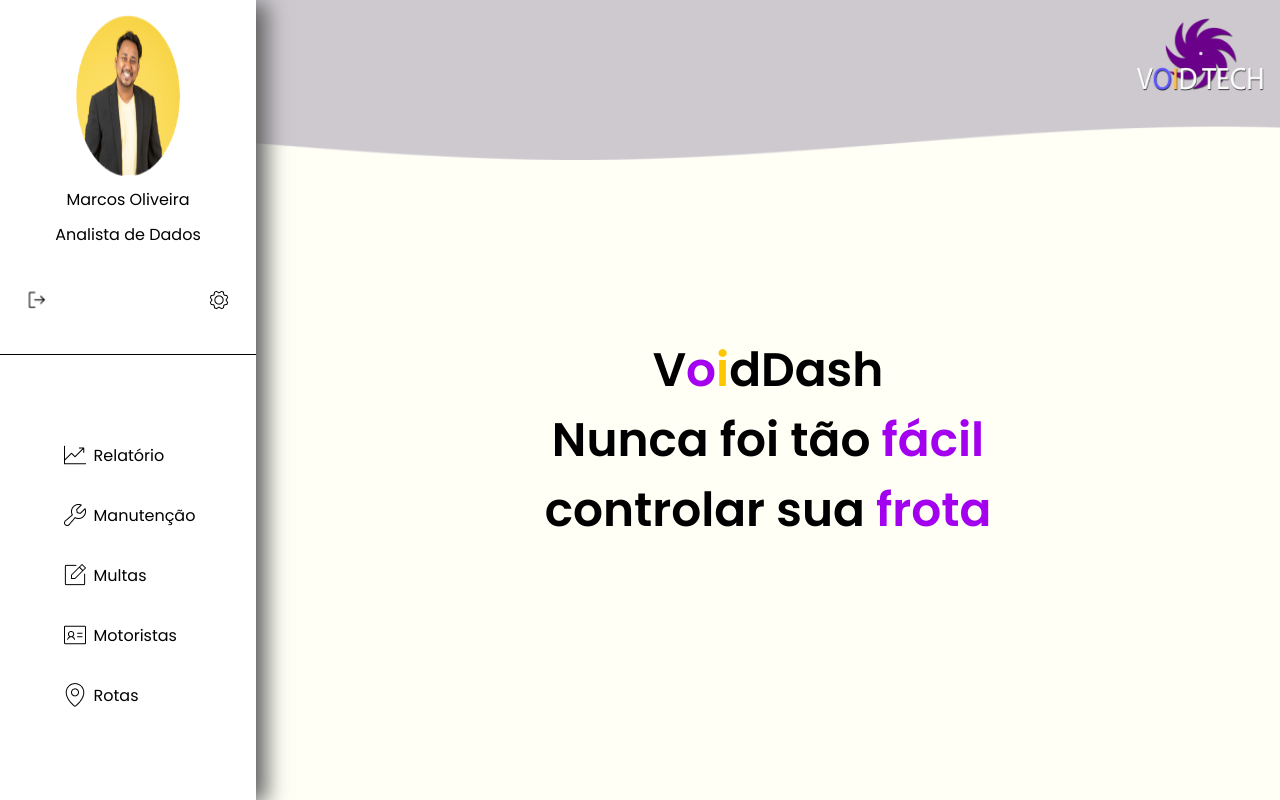
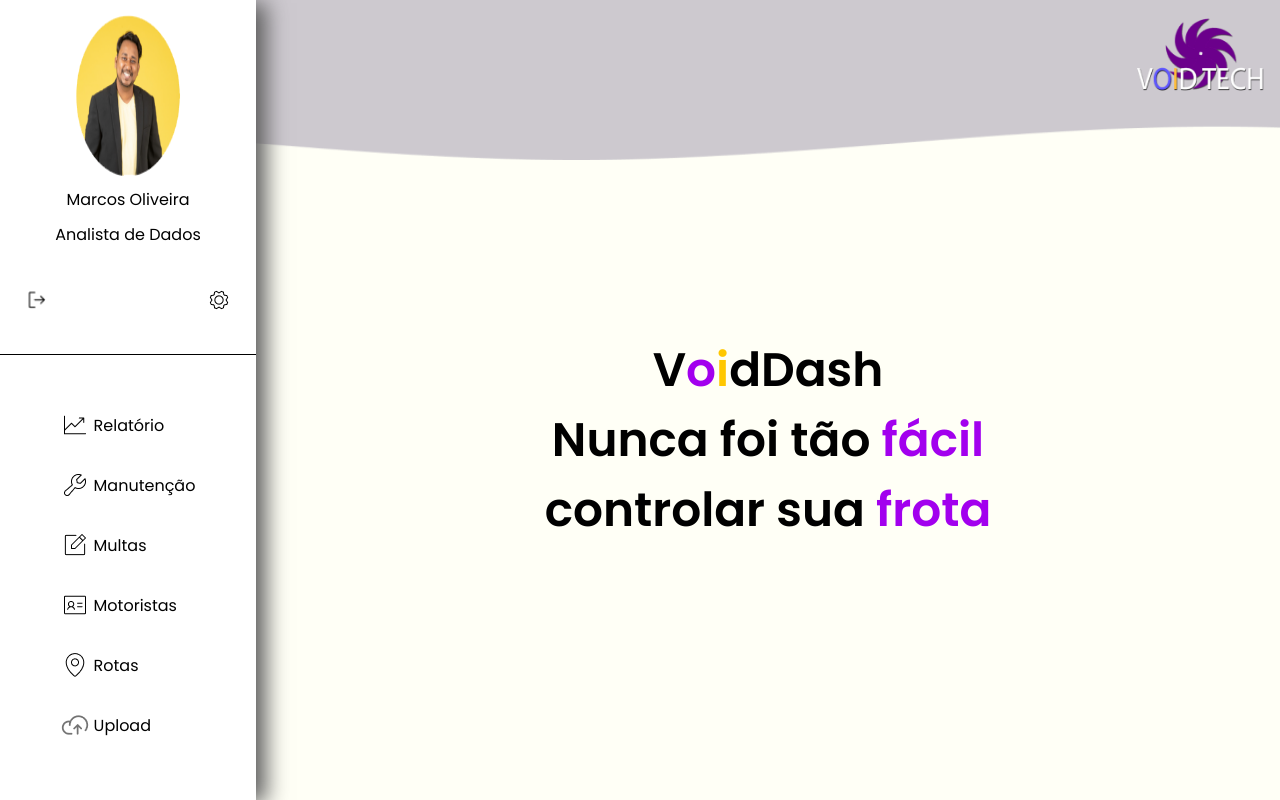
Before and after one commit to GustavoGomesDaSilva/VoidDash, a PHP site: page /views/areaDeControlePrincipal.php in a window 1280 px wide. Run offline with PHP 8.4, Linux system fonts and the light colour scheme.

Commit message:
criação do botão upload

```diff
--- a/views/areaDeControlePrincipal.php
+++ b/views/areaDeControlePrincipal.php
@@ -39,6 +39,7 @@ session_start();
                     <li> <img src="../components/assets/multasIcon.png" alt=""> Multas</li>
                     <li> <img src="../components/assets/motoIcon.png" alt=""> Motoristas</li>
                     <li> <img src="../components/assets/mapaIcon.png" alt=""> Rotas</li>
+                    <li> <img src="../components/assets/CloudArrowUp.png" alt=""> Upload</li>
                 </ul>
             </section>
         </article>
```
Also changed, not shown: components/assets/CloudArrowUp.png (added).
